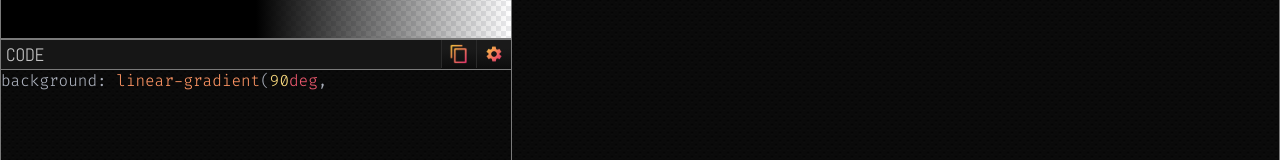
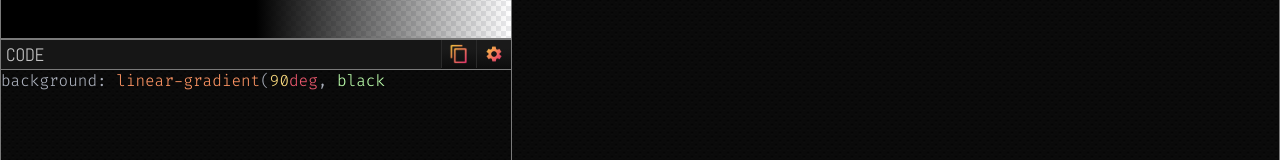
Before and after one commit to tschiboka/colorpicker, a React (Create React App) app: page / in a window 1280 px wide. Shown: the part 360-520 px from the top of the page. Built offline with nearby package versions, Linux system fonts and the light colour scheme.

Commit message:
get css names and transparent values

```diff
--- a/src/Components/Code/Code.js
+++ b/src/Components/Code/Code.js
@@ -1,10 +1,11 @@
 import React, { Component } from 'react';
-import "./Code.scss";
 import gearIcon from "../../images/gear.png";
 import gearActiveIcon from "../../images/gear_active.png";
 import copyIcon from "../../images/copy.png";
 import copyActiveIcon from "../../images/copy_active.png";
 import { getImmutableGradientCopy } from "../../functions/gradient";
+import { hexToRgb, rgbToHex, rgbToHsl, hslToRgb } from "../../functions/colors";
+import "./Code.scss";
 
 
 
@@ -15,8 +16,12 @@ export default class Code extends Component {
         this.state = {
             settingsButtonHover: false,
             copyButtonHover: false,
+            convertCssNamedColorsWherePossible: true,
+            preferredColorFormat: undefined,
+            cssColorNames: require("../../constants/color_templates/cssColors.json")
         }
     }
+
 
 
     getCopyButtonImage() {
@@ -108,7 +113,30 @@ export default class Code extends Component {
 
 
     renderColor(color) {
-        console.log(color);
+        const colorType = color.match(/^(rgba|rgb|hsla|hsl|#)/)[0];
+
+        // check if transparent
+        if (colorType === "rgba" || colorType === "hsla") {
+            const isTransparent = color.match(/[0-9.]+/g)[3] === "0";
+            if (isTransparent) return <span className="token css-color-name">transparent </span>
+        }
+
+        // convert to css names - only types with no alpha values
+        if (this.state.convertCssNamedColorsWherePossible) {
+            let hex = undefined;
+
+            if (colorType === "#") hex = color;
+            if (colorType === "rgb") hex = "#" + rgbToHex(...color.match(/\d+/g).map(Number));
+            if (colorType === "hsl") hex = "#" + rgbToHex(...hslToRgb(...color.match(/\d+/g).map(Number)));
+
+            const cssName = this.state.cssColorNames[hex];
+
+            if (cssName) return <span className="token css-color-name">{cssName} </span>
+        }
+        // return rgb
+        if (colorType === "rgba") {
+            const numbers = color.match(/[0-9.]+/g);
+        }
     }
 
 
@@ -143,7 +171,6 @@ export default class Code extends Component {
 
     renderCode() {
         const gradients = this.props.gradients.map(grad => getImmutableGradientCopy(grad)).reverse();
-        console.log(gradients);
         const functionNames = gradients.map(gradient => (gradient.repeating ? "repeating-" : "") + gradient.type + "-gradient");
         const renderFunctionSpans = gradIndex => (
             <span key={`functionName${gradIndex}`}>
--- a/src/Components/Code/Code.scss
+++ b/src/Components/Code/Code.scss
@@ -44,5 +44,6 @@
         span.token.function { color: $codeOrange; }
         span.token.unit { color: $codeRed; }
         span.token.keyword { color: $codePurple; }
+        span.token.css-color-name {color: $codeGreen; }
     }
 }
--- a/src/Components/ColorPicker/ColorPicker.js
+++ b/src/Components/ColorPicker/ColorPicker.js
@@ -445,7 +445,7 @@ export default class ColorPicker extends Component {
         if (colorType !== "invalid") {
             a = (a === undefined) ? 1 : a; // a can be 0 which is falsy
             safe = isWebSafe(hex);
-            name = require("./json/cssColors.json")["#" + hex];
+            name = require("../../constants/color_templates/cssColors.json")["#" + hex];
         }
 
         return ({
@@ -650,8 +650,8 @@ export default class ColorPicker extends Component {
 
 
     renderColorNames() {
-        let colorsCss = require("./json/cssColors.json");
-        const colors1500 = require("./json/colors.json");
+        let colorsCss = require("../../constants/color_templates/cssColors.json");
+        const colors1500 = require("../../constants/color_templates/colors.json");
         const hexToRgb = h => h.match(/../g).map(v => parseInt(v, 16));
         const contrast = hex => {
             const [R, G, B] = hexToRgb(hex);
--- a/src/constants/constants.scss
+++ b/src/constants/constants.scss
@@ -25,6 +25,7 @@ $codeOrange:                  #fc9463;
 $codeWhite:                   #aaafbb;
 $codeRed:                     #ef596f;
 $codePurple:                  #c85fde;
+$codeGreen:                   #bcffac;
 // GRADIENTS
 $orangePinkGradient:            linear-gradient(-45deg,#e52e71, #fcca42);
 $buttonGradient:                linear-gradient(180deg, #1a1a1a 30%, #0c0c0c);
--- a/src/functions/colors.js
+++ b/src/functions/colors.js
@@ -15,6 +15,14 @@ export function rgbToHex(r, g, b) {
     const decToHex = (n, hex = n.toString(16)) => hex.length === 1 ? "0" + hex : hex;
     return decToHex(r) + decToHex(g) + decToHex(b);
 }
+
+
+
+export function rgbToHexA(r, g, b, a) {
+    const decToHex = (n, hex = n.toString(16)) => hex.length === 1 ? "0" + hex : hex;
+    return decToHex(r) + decToHex(g) + decToHex(b) + (a && decToHex(a));
+}
+
 
 
 
--- a/src/functions/gradient.js
+++ b/src/functions/gradient.js
@@ -117,7 +117,7 @@ const defaultGradientObj = {
     colorHints: [50],
     colors: [
         {
-            color: "rgba(0, 0, 0, 1)",
+            color: "rgb(0, 0, 0)",
             stop: 0
         },
         {
```
Also changed, not shown: src/constants/color_templates/colors.json (renamed from src/Components/ColorPicker/json/colors.json), src/constants/color_templates/cssColors.json (renamed from src/Components/ColorPicker/json/cssColors.json).
